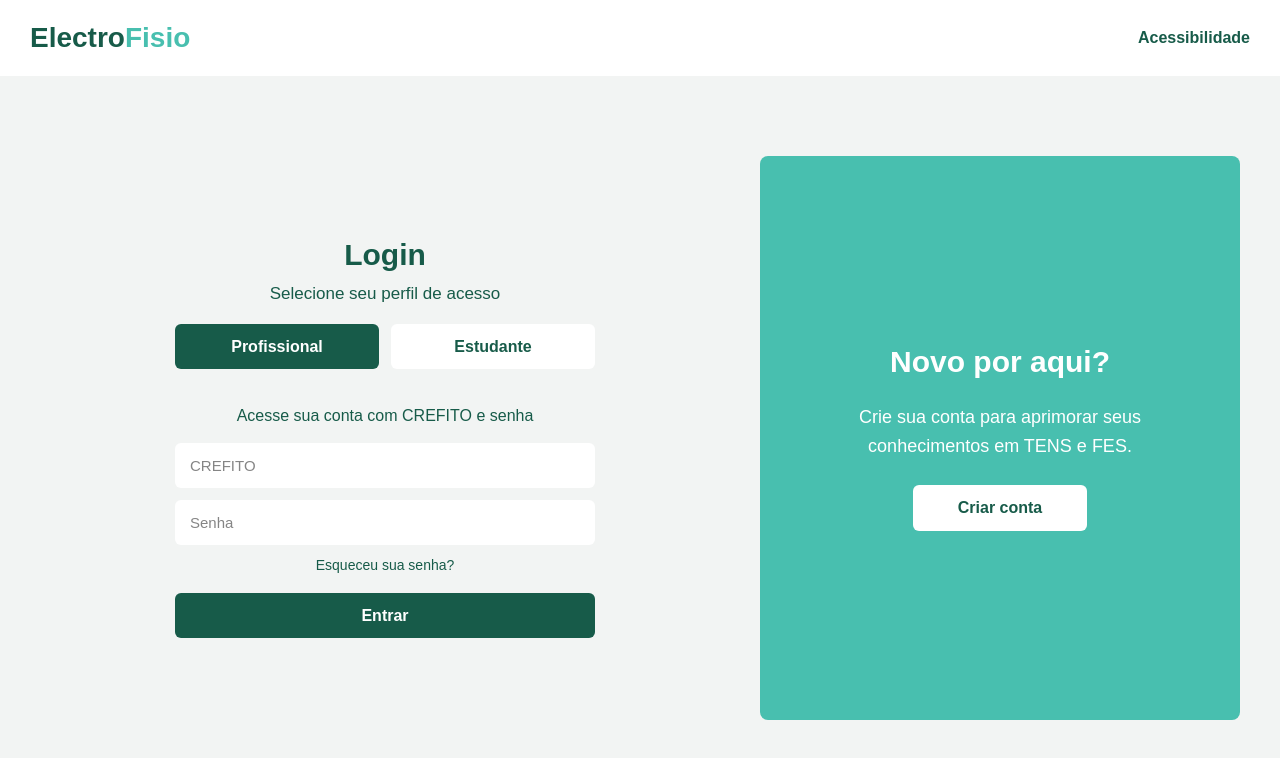
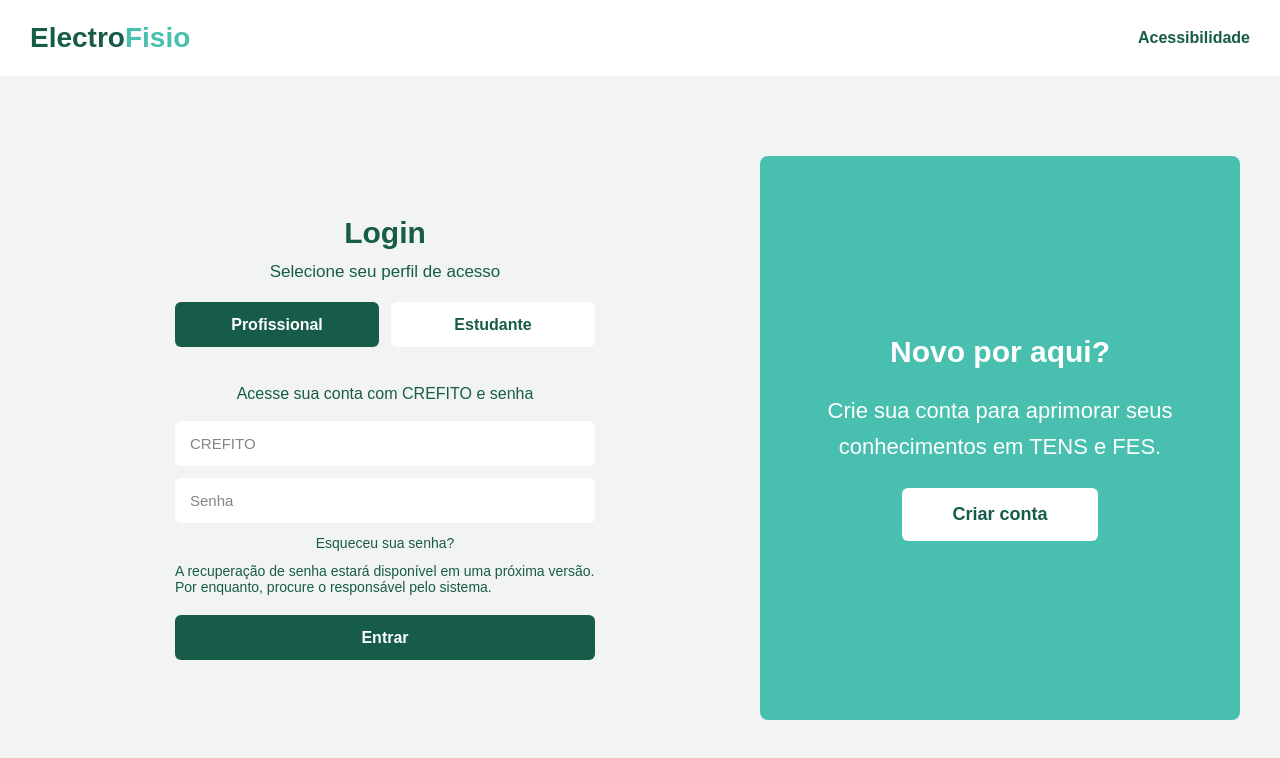
Before and after one commit to GabrielCosta-99/ElectroFisio, a plain HTML site: page pages/entrar.html in a window 1280 px wide. Both pictures are taken after a click on the link "Esqueceu sua senha?". Drawn offline with Linux system fonts and the light colour scheme.

Commit message:
fix: aumenta texto do painel do login e avisa sobre recuperacao de senha

```diff
--- a/css/login.css
+++ b/css/login.css
@@ -149,7 +149,7 @@
 /* Conteúdo interno */
 .painel-login-conteudo {
     width: 100%;
-    max-width: 420px;
+    max-width: 460px;
 
     display: flex;
     flex-direction: column;
@@ -162,14 +162,14 @@
 /* Título */
 .painel-login h1 {
     color: var(--branco);
-    font-size: 30px;
+    font-size: 38px;
     font-weight: bold;
 }
 
 /* Texto explicativo */
 .painel-login p {
     color: var(--branco);
-    font-size: 18px;
+    font-size: 22px;
     line-height: 1.6;
 }
 
@@ -181,9 +181,9 @@
     border: none;
     border-radius: 6px;
 
-    padding: 14px 45px;
+    padding: 16px 50px;
 
-    font-size: 16px;
+    font-size: 18px;
     font-weight: bold;
 
     cursor: pointer;
@@ -266,3 +266,13 @@ a.botao-login {
     background-color: var(--verde-escuro);
     color: var(--branco);
 }
+
+/* Aviso de "Esqueceu sua senha?" */
+.aviso-senha {
+    color: var(--verde-escuro);
+    font-size: 14px;
+}
+
+.aviso-senha:empty {
+    display: none;
+}
--- a/js/entrar.js
+++ b/js/entrar.js
@@ -59,6 +59,19 @@ document.addEventListener("DOMContentLoaded", () => {
         window.location.href = "carregamento.html";
     });
 
+    // Recuperação de senha ainda não existe: avisa em vez de não fazer nada
+    const linkEsqueci = document.querySelector(".link-esqueci-senha");
+    const avisoSenha = document.createElement("p");
+    avisoSenha.className = "aviso-senha";
+    avisoSenha.setAttribute("role", "status");
+    linkEsqueci.insertAdjacentElement("afterend", avisoSenha);
+
+    linkEsqueci.addEventListener("click", evento => {
+        evento.preventDefault();
+        avisoSenha.textContent = "A recuperação de senha estará disponível em uma próxima versão. "
+            + "Por enquanto, procure o responsável pelo sistema.";
+    });
+
     selecionarPerfil(perfilSelecionado);
 
 });
```
